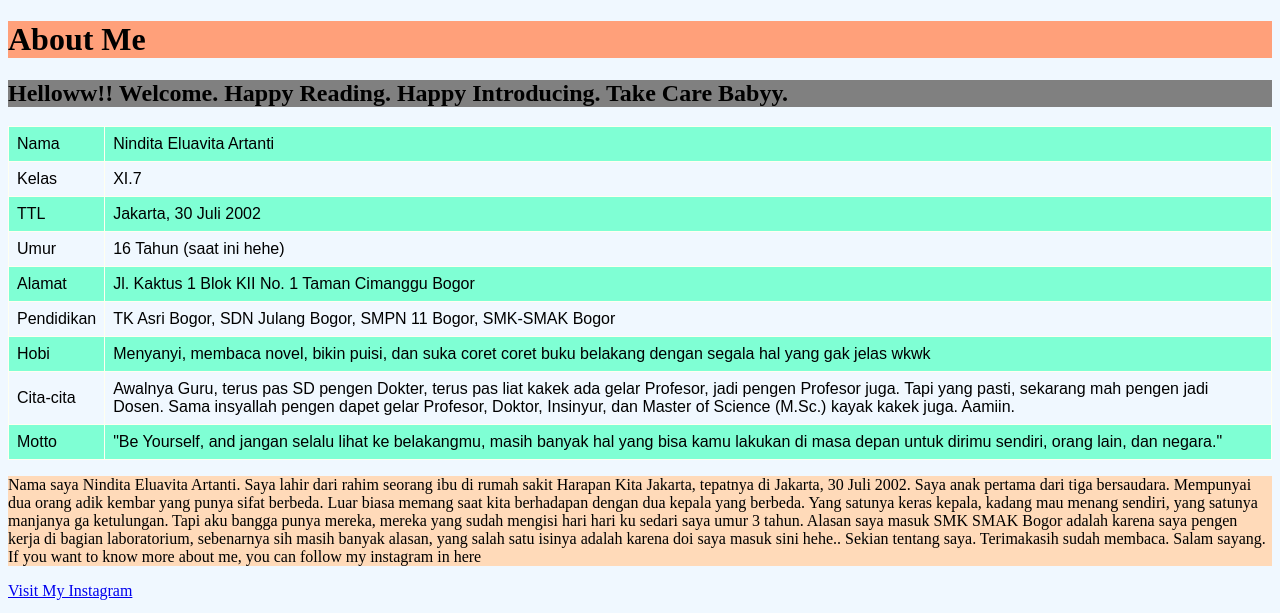
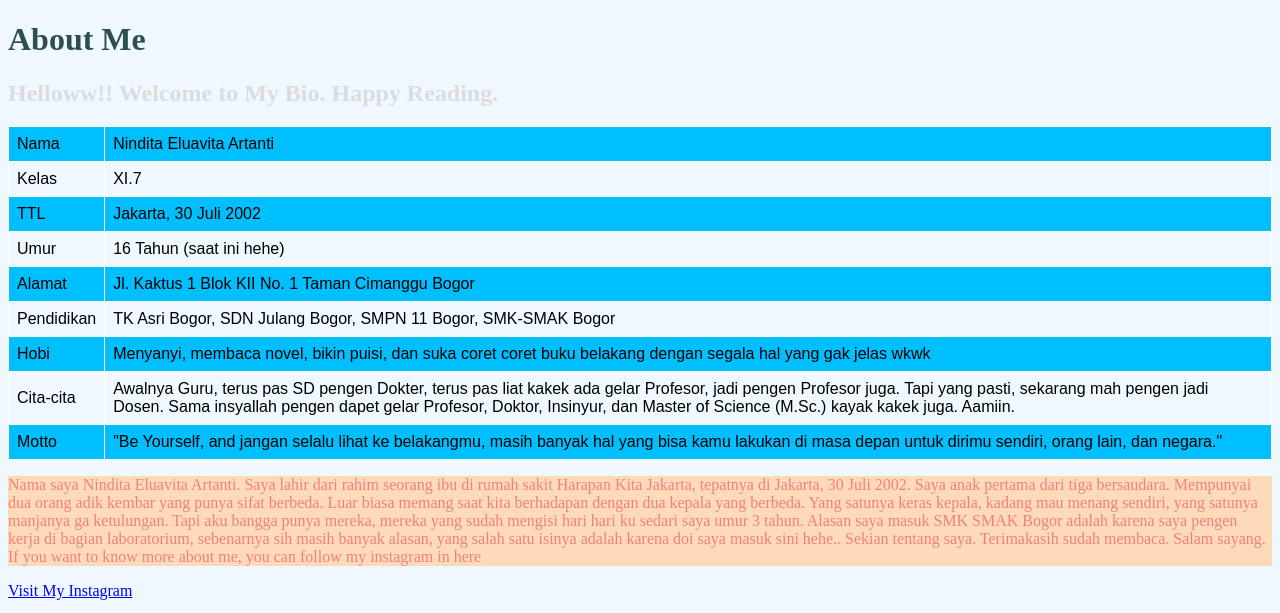
Before and after one commit to ninditaelua63/ninditaelua63.github.io, a plain HTML site: page index.html in a window 1280 px wide. Shown: the top 613 px of the page. Drawn offline with Linux system fonts and the light colour scheme.

Commit message:
Update index.html

```diff
--- a/index.html
+++ b/index.html
@@ -4,10 +4,10 @@
 		<title> This Is Nindita </title>
 </head>
 <body bgcolor="AliceBlue">
-<h1 style="background-color:LightSalmon;">About Me</h1>
+<h1 style="color:DarkSlateGray;">About Me</h1>
 
 <body>
-		<h2 style="background-color:Grey;">Helloww!! Welcome. Happy Reading. Happy Introducing. Take Care Babyy.</h2>
+		<h2 style="color:Gainsboro;">Helloww!! Welcome to My Bio. Happy Reading.</h2>
 
 <style>
 table {
@@ -15,15 +15,13 @@ table {
   border-collapse: collapse;
   width: 100%;
 }
-
 td, th {
   border: 1px solid Ivory;
   text-align: left;
   padding: 8px;
 }
-
 tr:nth-child(even) {
-  background-color:Aquamarine;
+  background-color:DeepSkyBlue;
 }
 </style>
 </head>
@@ -70,14 +68,14 @@ tr:nth-child(even) {
   </tr>
 </table>
 
-<p style="background-color:PeachPuff;">Nama saya Nindita Eluavita Artanti. Saya lahir dari rahim seorang ibu di rumah sakit Harapan Kita Jakarta, tepatnya di Jakarta, 30 Juli 2002. Saya anak pertama dari tiga bersaudara. Mempunyai dua orang adik kembar yang punya sifat berbeda. Luar biasa memang saat kita berhadapan dengan dua kepala yang berbeda. Yang satunya keras kepala, kadang mau menang sendiri, yang satunya manjanya ga ketulungan. Tapi aku bangga punya mereka, mereka yang sudah mengisi hari hari ku sedari saya umur 3 tahun. Alasan saya masuk SMK SMAK Bogor adalah karena saya pengen kerja di bagian laboratorium, sebenarnya sih masih banyak alasan, yang salah satu isinya adalah karena doi saya masuk sini hehe.. Sekian tentang saya. Terimakasih sudah membaca. Salam sayang. If you want to know more about me, you can follow my instagram in here</p> <a href="https://www.instagram.com/nindita_elua/?hl=id">Visit My Instagram</a>
+<p style="background-color:PeachPuff; color:LightCoral">Nama saya Nindita Eluavita Artanti. Saya lahir dari rahim seorang ibu di rumah sakit Harapan Kita Jakarta, tepatnya di Jakarta, 30 Juli 2002. Saya anak pertama dari tiga bersaudara. Mempunyai dua orang adik kembar yang punya sifat berbeda. Luar biasa memang saat kita berhadapan dengan dua kepala yang berbeda. Yang satunya keras kepala, kadang mau menang sendiri, yang satunya manjanya ga ketulungan. Tapi aku bangga punya mereka, mereka yang sudah mengisi hari hari ku sedari saya umur 3 tahun. Alasan saya masuk SMK SMAK Bogor adalah karena saya pengen kerja di bagian laboratorium, sebenarnya sih masih banyak alasan, yang salah satu isinya adalah karena doi saya masuk sini hehe.. Sekian tentang saya. Terimakasih sudah membaca. Salam sayang. If you want to know more about me, you can follow my instagram in here</p> <a href="https://www.instagram.com/nindita_elua/?hl=id">Visit My Instagram</a>
 
 <p></p>
-<img src="https://github.com/ninditaelua63/tugas-gif/blob/master/ninditaaa.gif?raw=true" width="500" height="500">
+<img src="https://github.com/ninditaelua63/tugas-gif/blob/master/ninditaaa.gif?raw=true" width="700" height="500">
 
 <img src="https://github.com/ninditaelua63/TUGAS/blob/master/Nindita%202.png?raw=true" width="700" height="500">
 
-<img src="https://github.com/ninditaelua63/TUGAS/blob/master/Nindita%20Hobiii.png?raw=true" width="400" height="500">
+<img src="https://github.com/ninditaelua63/TUGAS/blob/master/Nindita%20Hobiii.png?raw=true" width="1000" height="700">
 
 
 
```
